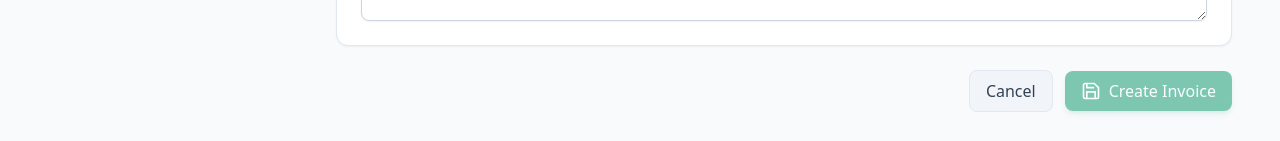
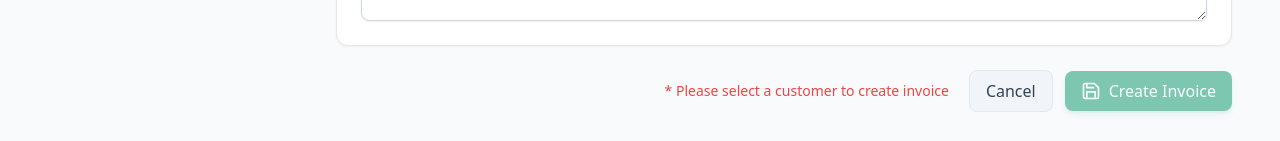
Before and after one commit to khali18/solcement, a React (Create React App) app in the folder frontend/: page /sales/new in a window 1280 px wide. Shown: the part 972-1113 px from the top of the page. Built offline with nearby package versions, Linux system fonts and the light colour scheme; no server answers; sample sign-in values are in the browser's storage.

Commit message:
feat: add validation warning for missing customer on sale form

```diff
--- a/frontend/src/pages/SaleForm.js
+++ b/frontend/src/pages/SaleForm.js
@@ -397,6 +397,11 @@ const SaleForm = () => {
 
         {/* Actions */}
         <div className="flex items-center justify-end space-x-3">
+          {!formData.customer && (
+            <span className="text-sm text-red-500 mr-2">
+              * Please select a customer to create invoice
+            </span>
+          )}
           <button
             type="button"
             onClick={() => navigate('/sales')}
```
